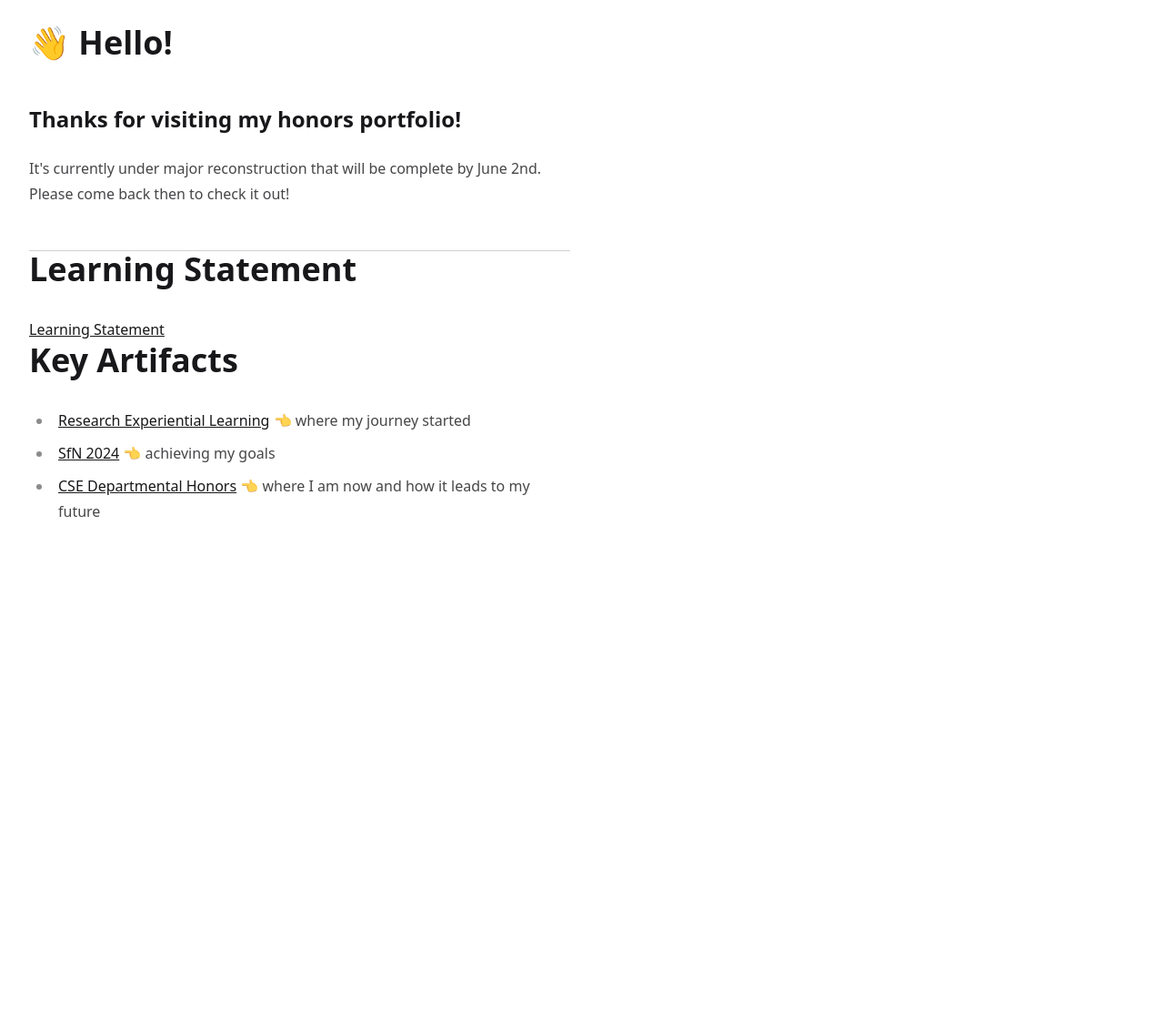
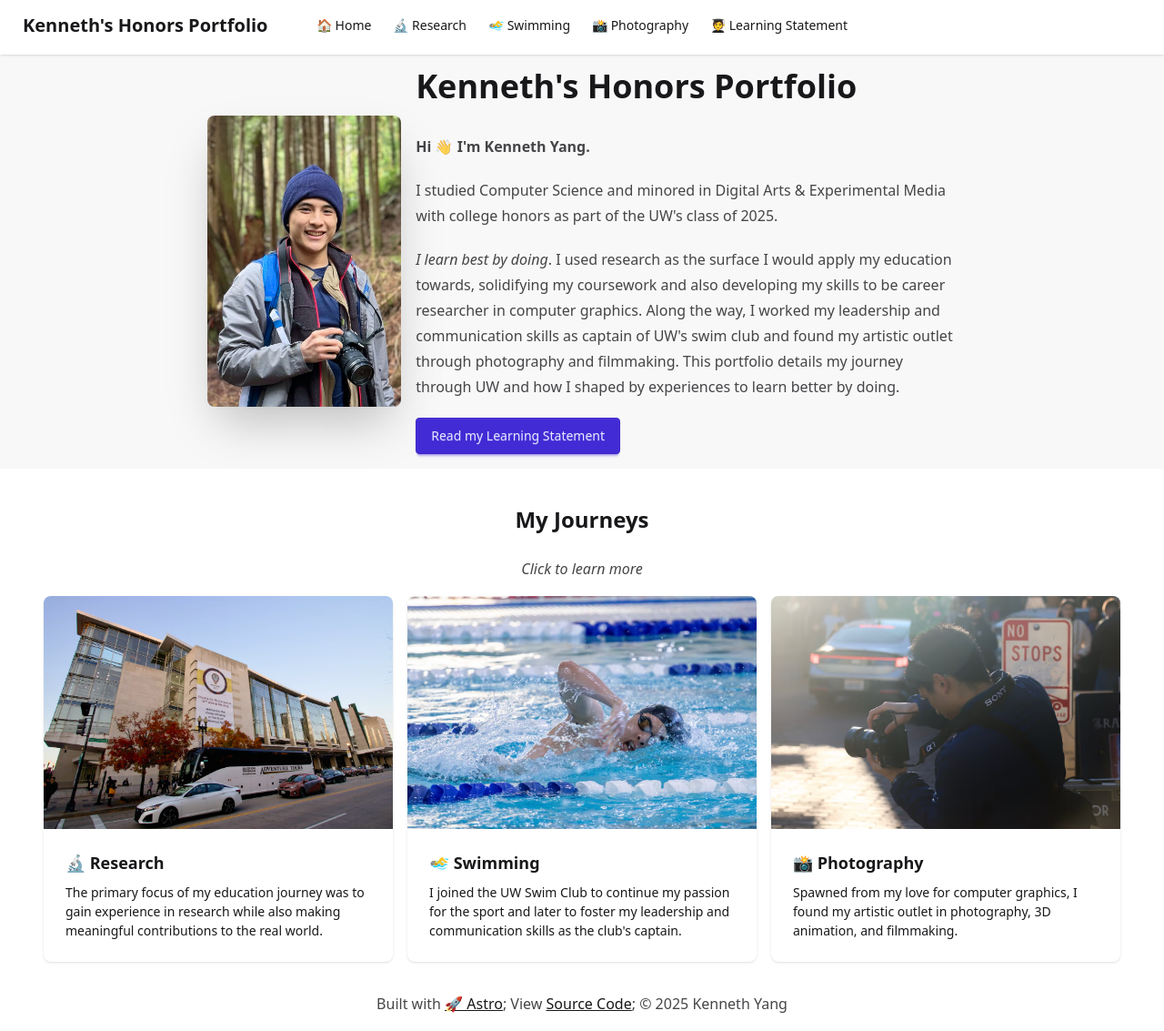
Before and after one commit to kjy5/honors-portfolio, an Astro site: page / in a window 1280 px wide. Shown: the part 5-1138 px from the top of the page at 91% size. Before the commit the page ends 800 px from the top, so only its background shows below. Built offline with nearby package versions, Linux system fonts and the light colour scheme; Astro itself is replaced by a stand-in of ours.

Commit message:
Layout (#378)
* Nav bar and intro

* Profile pic, setup side quests

* Add timeline component

* Better landing page

* Layout

* Added sharp

* Better alt text

```diff
--- a/package.json
+++ b/package.json
@@ -13,7 +13,8 @@
 	},
 	"dependencies": {
 		"@tailwindcss/vite": "^4.1.7",
-		"astro": "^5.7.13",
+		"astro": "^5.8.1",
+		"sharp": "^0.34.2",
 		"tailwindcss": "^4.1.7"
 	},
 	"devDependencies": {
--- /dev/null
+++ b/src/components/MenuList.astro
@@ -0,0 +1,10 @@
+---
+
+import { withBasePath } from "../utils/path";
+---
+
+<li><a href={withBasePath("")}>🏠 Home</a></li>
+<li><a href={withBasePath("research")}>🔬 Research</a></li>
+<li><a href={withBasePath("swimming")}>🏊‍♂️ Swimming</a></li>
+<li><a href={withBasePath("photography")}>📸 Photography</a></li>
+<li><a href={withBasePath("learning-statement")}>🧑‍🎓 Learning Statement</a></li>
--- a/src/components/wip.astro
+++ /dev/null
@@ -1,13 +0,0 @@
----
-
----
-
-<article class="prose">
-  <h1>👋 Hello!</h1>
-  <h2>Thanks for visiting my honors portfolio!</h2>
-  <p>
-    It's currently under major reconstruction that will be complete by June 2nd.
-    Please come back then to check it out!
-  </p>
-  <hr />
-</article>
--- /dev/null
+++ b/src/layouts/MainLayout.astro
@@ -0,0 +1,69 @@
+---
+import "../styles/global.css";
+import MenuList from "../components/MenuList.astro";
+import { withBasePath } from "../utils/path.ts";
+
+interface Props {
+	title: string;
+}
+
+const { title } = Astro.props;
+---
+
+<html lang="en" class="scroll-smooth">
+  <head>
+    <meta charset="utf-8" />
+    <link rel="icon" type="image/x-icon" href={withBasePath("favicon.ico")} />
+    <meta name="viewport" content="width=device-width" />
+    <meta name="generator" content={Astro.generator} />
+    <title>{title}</title>
+  </head>
+  <body class="max-w-7xl mx-auto pt-16">
+    <!--Navigation Bar-->
+    <div class="fixed max-w-7xl top-0 z-100 navbar bg-base-100 shadow-sm">
+      <div class="navbar-start">
+        <!--Mobile menu button-->
+        <div class="dropdown">
+          <div tabindex="0" role="button" class="btn btn-ghost lg:hidden">
+            <svg
+              xmlns="http://www.w3.org/2000/svg"
+              class="h-5 w-5"
+              fill="none"
+              viewBox="0 0 24 24"
+              stroke="currentColor"
+            >
+              <path
+                stroke-linecap="round"
+                stroke-linejoin="round"
+                stroke-width="2"
+                d="M4 6h16M4 12h8m-8 6h16"></path>
+            </svg>
+          </div>
+          <ul
+            tabindex="0"
+            class="menu menu-sm dropdown-content bg-base-100 rounded-box z-1 mt-3 w-52 p-2 shadow"
+          >
+            <MenuList />
+          </ul>
+        </div>
+        <a href={withBasePath("")} class="btn btn-ghost text-xl"
+          >Kenneth's Honors Portfolio</a
+        >
+      </div>
+
+      <!--Desktop menu-->
+      <div class="navbar-center hidden lg:flex">
+        <ul class="menu menu-horizontal px-1">
+          <MenuList />
+        </ul>
+      </div>
+
+      <div class="navbar-end"></div>
+    </div>
+
+    <!--Content-->
+    <main>
+      <slot />
+    </main>
+  </body>
+</html>
--- /dev/null
+++ b/src/layouts/MarkdownLayout.astro
@@ -0,0 +1,12 @@
+---
+import MainLayout from "./MainLayout.astro";
+const { headings } = Astro.props;
+---
+
+<MainLayout title={headings[0].text} }>
+  <div class="flex items-center justify-center p-4">
+    <article class="prose max-w-5xl">
+      <slot />
+    </article>
+  </div>
+</MainLayout>
--- a/src/pages/index.astro
+++ b/src/pages/index.astro
@@ -1,40 +1,111 @@
 ---
-import "../styles/global.css";
-
-import Wip from "../components/wip.astro";
+import { Image } from "astro:assets";
+import photographyCard from "../assets/photography-card.avif";
+import profile from "../assets/profile.avif";
+import researchCard from "../assets/research-card.avif";
+import swimmingCard from "../assets/swimming-card.avif";
+import MainLayout from "../layouts/MainLayout.astro";
 import { withArtifactPath, withBasePath } from "../utils/path.ts";
 ---
 
-<html lang="en">
-  <head>
-    <meta charset="utf-8" />
-    <link rel="icon" type="image/x-icon" href={withBasePath("favicon.ico")} />
-    <meta name="viewport" content="width=device-width" />
-    <meta name="generator" content={Astro.generator} />
-    <title>Honors Portfolio</title>
-  </head>
-  <body class="m-8">
-    <Wip />
+<MainLayout title="Honors Portfolio">
+  <div class="hero bg-base-200">
+    <div class="hero-content flex-col lg:flex-row">
+      <Image
+        src={profile}
+        class="h-40 w-40 lg:h-80 lg:w-auto object-cover rounded-lg shadow-2xl"
+        alt="Kenneth's profile"
+      />
+      <article class="prose">
+        <h1>Kenneth's Honors Portfolio</h1>
+        <p><b>Hi 👋 I'm Kenneth Yang.</b></p>
+        <p>
+          I studied Computer Science and minored in Digital Arts & Experimental
+          Media with college honors as part of the UW's class of 2025.
+        </p>
+        <p>
+          <i>I learn best by doing</i>. I used research as the surface I would
+          apply my education towards, solidifying my coursework and also
+          developing my skills to be career researcher in computer graphics.
+          Along the way, I worked my leadership and communication skills as
+          captain of UW's swim club and found my artistic outlet through
+          photography and filmmaking. This portfolio details my journey through
+          UW and how I shaped by experiences to learn better by doing.
+        </p>
+        <a href={withBasePath("learning-statement")} class="btn btn-primary"
+          >Read my Learning Statement</a
+        >
+      </article>
+    </div>
+  </div>
 
+  <br />
+
+  <div class="flex flex-col items-center gap-4 text-center mx-auto p-4">
     <article class="prose">
-      <h1>Learning Statement</h1>
-      <a href={withBasePath("learning-statement")}>Learning Statement</a>
+      <h2>My Journeys</h2>
+      <i>Click to learn more</i>
+    </article>
 
-      <h1>Key Artifacts</h1>
-      <ul>
-        <li>
-          <a href={withArtifactPath("research-experiential-learning")}
-            >Research Experiential Learning</a
-          > 👈 where my journey started
-        </li>
-        <li>
-          <a href={withArtifactPath("sfn24")}>SfN 2024</a> 👈 achieving my goals
-        </li>
-        <li>
-          <a href={withArtifactPath("3dgs")}>CSE Departmental Honors</a> 👈 where
-          I am now and how it leads to my future
-        </li>
-      </ul>
-    </article>
-  </body>
-</html>
+    <div class="flex flex-col lg:flex-row gap-4">
+      <a
+        href={withBasePath("research")}
+        class="card bg-base-100 max-w-96 shadow-sm"
+      >
+        <figure>
+          <Image
+            src={researchCard}
+            alt="Walter E. Washington convension center"
+          />
+        </figure>
+        <div class="card-body">
+          <h2 class="card-title">🔬 Research</h2>
+          <p class="text-left">
+            The primary focus of my education journey was to gain experience in
+            research while also making meaningful contributions to the real
+            world.
+          </p>
+        </div>
+      </a>
+
+      <a
+        href={withBasePath("swimming")}
+        class="card bg-base-100 max-w-96 shadow-sm"
+      >
+        <figure>
+          <Image src={swimmingCard} alt="Kenneth swimming" />
+        </figure>
+        <div class="card-body">
+          <h2 class="card-title">🏊‍♂️ Swimming</h2>
+          <p class="text-left">
+            I joined the UW Swim Club to continue my passion for the sport and
+            later to foster my leadership and communication skills as the club's
+            captain.
+          </p>
+        </div>
+      </a>
+
+      <a
+        href={withBasePath("photography")}
+        class="card bg-base-100 max-w-96 shadow-sm"
+      >
+        <figure>
+          <Image src={photographyCard} alt="Kenneth taking photos" />
+        </figure>
+        <div class="card-body">
+          <h2 class="card-title">📸 Photography</h2>
+          <p class="text-left">
+            Spawned from my love for computer graphics, I found my artistic
+            outlet in photography, 3D animation, and filmmaking.
+          </p>
+        </div>
+      </a>
+    </div>
+  </div>
+
+  <article class="prose mx-auto text-center p-4">
+    Built with <a href="https://astro.build/">🚀 Astro</a>; View <a
+      href="https://github.com/kjy5/honors-portfolio">Source Code</a
+    >; © 2025 Kenneth Yang
+  </article>
+</MainLayout>
--- a/src/pages/learning-statement.md
+++ b/src/pages/learning-statement.md
@@ -1,3 +1,6 @@
+---
+layout: ../layouts/MarkdownLayout.astro
+---
 # Learning Statement
 
 ## TL;DR
--- /dev/null
+++ b/src/pages/photography.astro
@@ -0,0 +1,5 @@
+---
+import MainLayout from "../layouts/MainLayout.astro";
+---
+
+<MainLayout title="Photography" />
--- /dev/null
+++ b/src/pages/research.astro
@@ -0,0 +1,5 @@
+---
+import MainLayout from "../layouts/MainLayout.astro";
+---
+
+<MainLayout title="Research" />
--- /dev/null
+++ b/src/pages/swimming.astro
@@ -0,0 +1,5 @@
+---
+import MainLayout from "../layouts/MainLayout.astro";
+---
+
+<MainLayout title="Swimming" />
```
Also changed, not shown: pnpm-lock.yaml, src/assets/photography-card.avif (added), src/assets/profile.avif (added), src/assets/research-card.avif (added), src/assets/swimming-card.avif (added).
